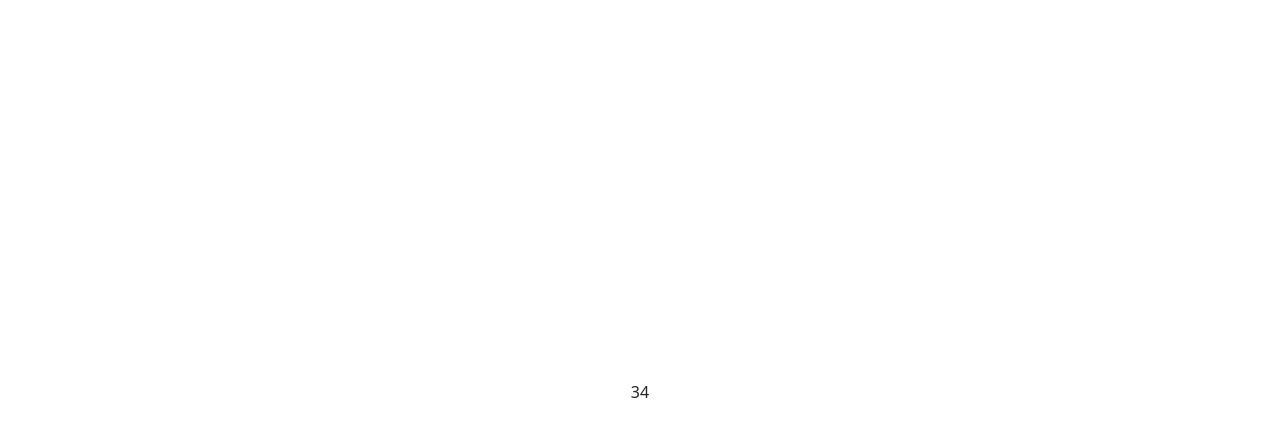
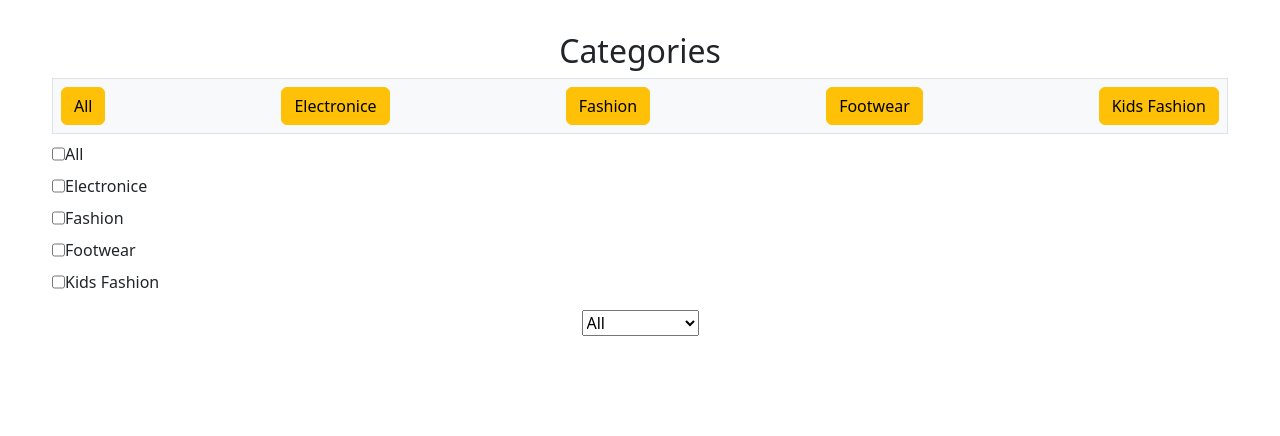
Before and after one commit to Manish10022001/React-Concepts, a React (Vite) app in the folder react_concepts/: page / in a window 1280 px wide. Shown: the top 436 px of the page. Built offline with nearby package versions, Linux system fonts and the light colour scheme.

Commit message:
data binding with arrays

```diff
--- /dev/null
+++ b/react_concepts/src/components/data-binding/data-binding-5.css
@@ -0,0 +1,7 @@
+.checklist {
+  height: 80px;
+  width: 200px;
+  overflow: auto;
+  border: 1px solid gray;
+  padding: 10px;
+}
--- /dev/null
+++ b/react_concepts/src/components/data-binding/data-binding-5.jsx
@@ -0,0 +1,36 @@
+import { useState } from "react";
+import "./data-binding-5.css";
+export default function DataBindingWithArrays() {
+  const [categories] = useState([
+    "All",
+    "Electronice",
+    "Fashion",
+    "Footwear",
+    "Kids Fashion",
+  ]);
+
+  return (
+    <div className="container-fluid">
+      <h2>Categories</h2>
+      <nav className="d-flex justify-content-between bg-light border border-1 p-2 m-2">
+        {categories.map((category) => (
+          <a className="btn btn-warning" key={category} href={`/${category}`}>
+            {category}
+          </a>
+        ))}
+      </nav>
+
+      <ol className="list-unstyled checklistt">
+        {categories.map((category, index) => (
+          <li key={index} className="d-flex m-2">
+            <input type="checkbox" />
+            <label>{category}</label>
+          </li>
+        ))}
+      </ol>
+      <select>
+        {categories.map((category)=><option key={category} value={category} className="d-flex">{category}</option>)}
+      </select>
+    </div>
+  );
+}
--- a/react_concepts/src/main.jsx
+++ b/react_concepts/src/main.jsx
@@ -1,9 +1,9 @@
 import { StrictMode } from "react";
 import { createRoot } from "react-dom/client";
-import "./index.css";
+
 import App from "./App.jsx";
 import LoginComponent from "./components/login/login.component.jsx";
-import DataBindingWithUndefinedType from "./components/data-binding/data-binding-4.jsx";
+import DataBindingWithArrays from "./components/data-binding/data-binding-5.jsx";
 
 import "../node_modules/bootstrap/dist/css/bootstrap.css";
 import "../node_modules/bootstrap-icons/font/bootstrap-icons.css";
@@ -13,6 +13,6 @@ createRoot(document.getElementById("root")).render(
   <StrictMode>
     {/* <App /> */}
     {/* <LoginComponent /> */}
-    <DataBindingWithUndefinedType />
+    <DataBindingWithArrays />
   </StrictMode>
 );
```
